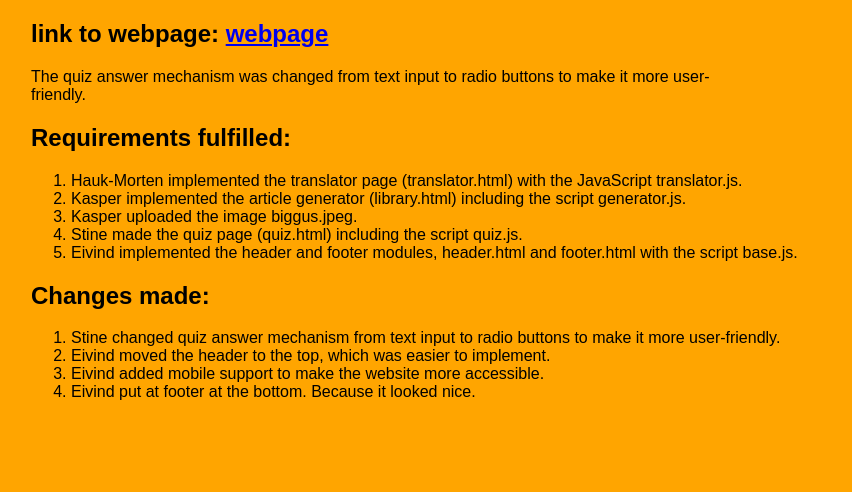
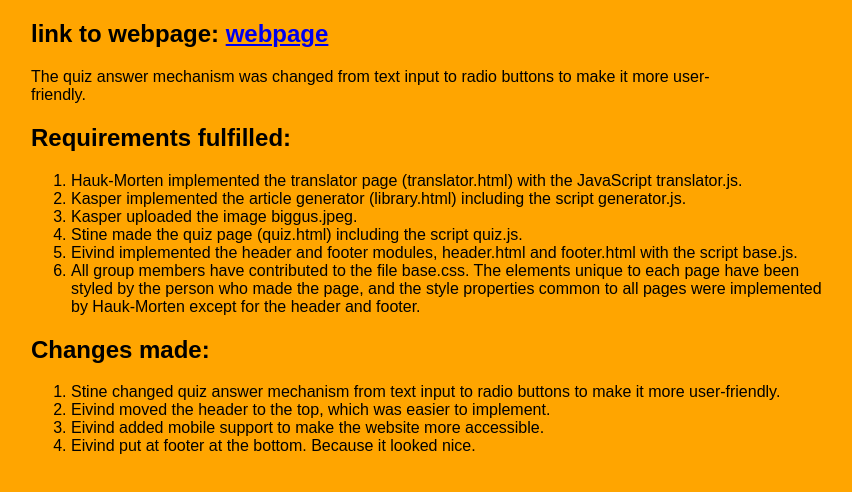
Before and after one commit to 2039/2039.github.io, a plain HTML site: page P3/P3_changes.html in a window 1280 px wide. Shown: the whole page, without its empty margins (209-1061 px from the left). Drawn offline with Linux system fonts and the light colour scheme.

Commit message:
CSS contributions added.

```diff
--- a/P3/P3_changes.html
+++ b/P3/P3_changes.html
@@ -124,6 +124,9 @@
                 <li> Kasper uploaded the image biggus.jpeg.</li>
                 <li> Stine made the quiz page (quiz.html) including the script quiz.js.</li>
                 <li> Eivind implemented the header and footer modules, header.html and footer.html with the script base.js.</li>
+                <li> All group members have contributed to the file base.css. The elements unique to each page have been styled by the person who made the page, and the style properties common to all pages were implemented by Hauk-Morten except for the header
+                    and footer.
+                </li>
             </ol>
             <h2> Changes made: </h2>
             <ol>
```
